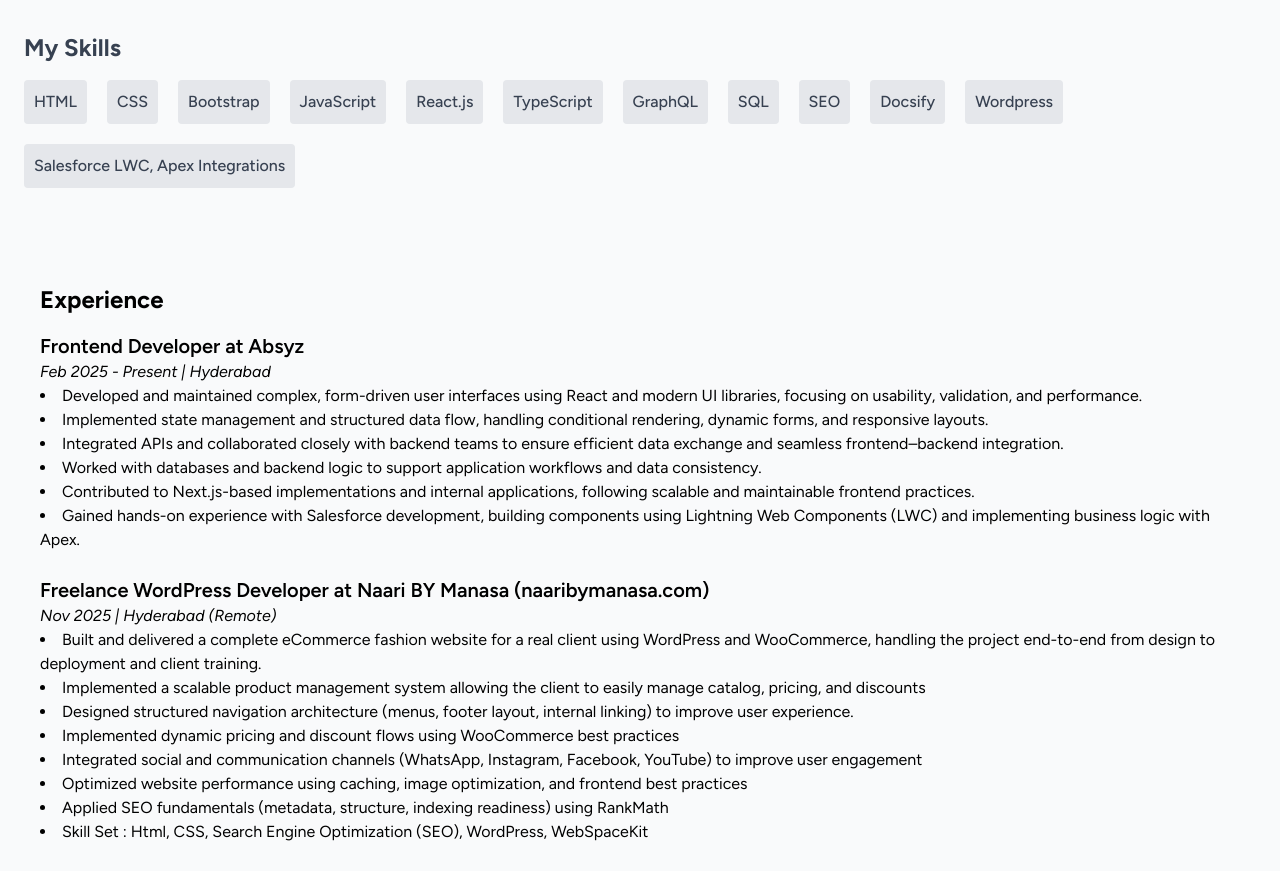
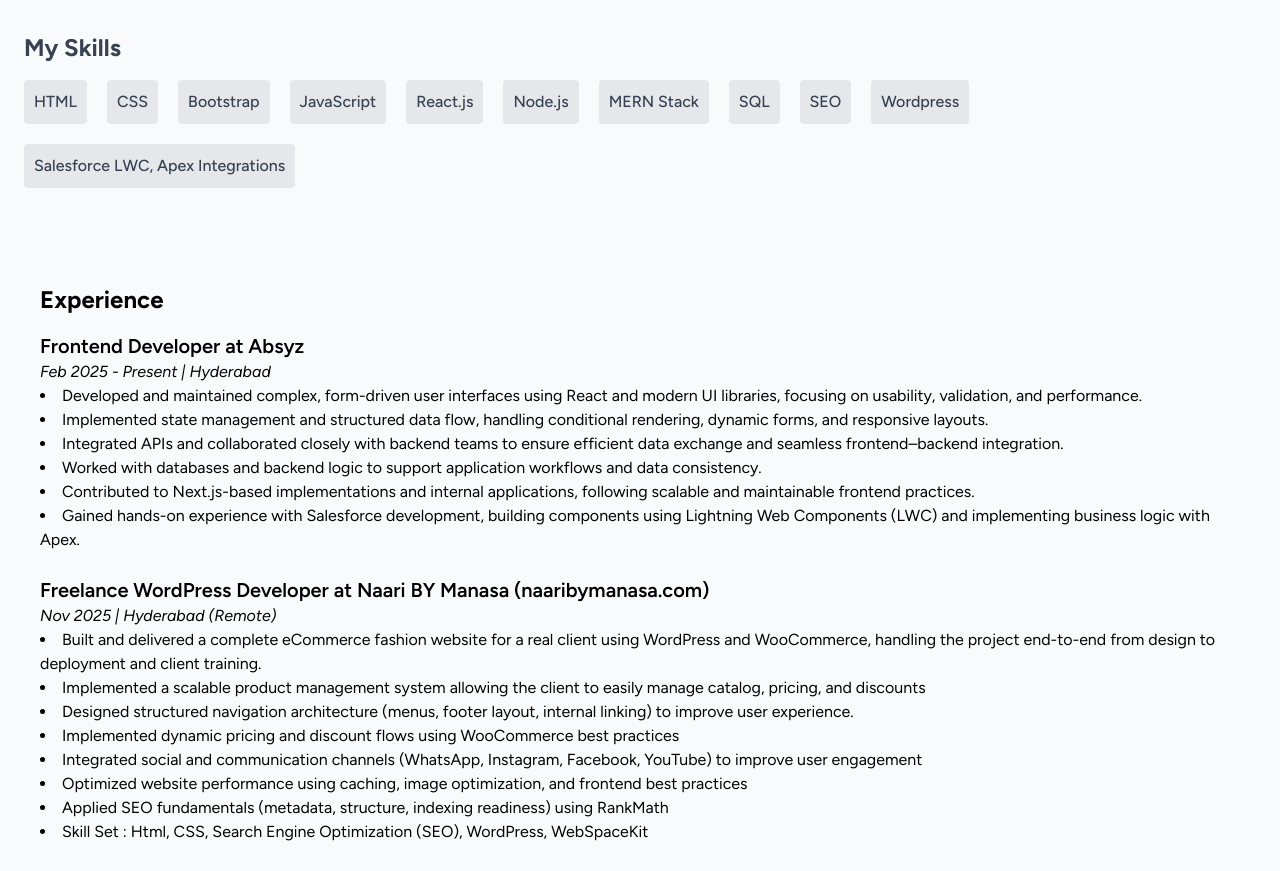
Before and after one commit to Aravind505-stack/My_Portfolio, a React (Create React App) app: page / in a window 1280 px wide. Shown: the part 1200-2071 px from the top of the page. Built offline with nearby package versions, Linux system fonts and the light colour scheme.

Commit message:
Updating the skills

```diff
--- a/src/Components/UI/Skills.jsx
+++ b/src/Components/UI/Skills.jsx
@@ -6,11 +6,10 @@ const skills = [
    "Bootstrap",
   "JavaScript",
   "React.js",
-  "TypeScript",
-  "GraphQL",
+  "Node.js",
+  "MERN Stack",
   "SQL",
   "SEO",
-  "Docsify",
   "Wordpress",
   "Salesforce LWC, Apex Integrations",
 ];
```
